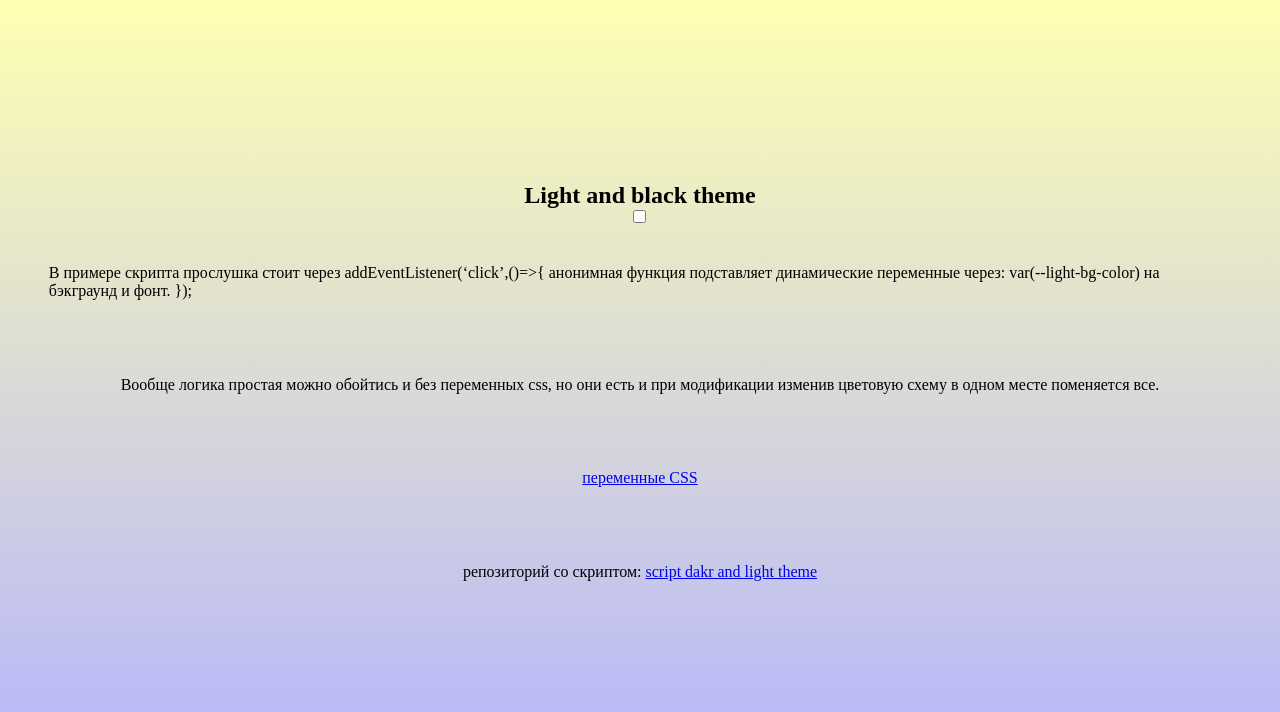
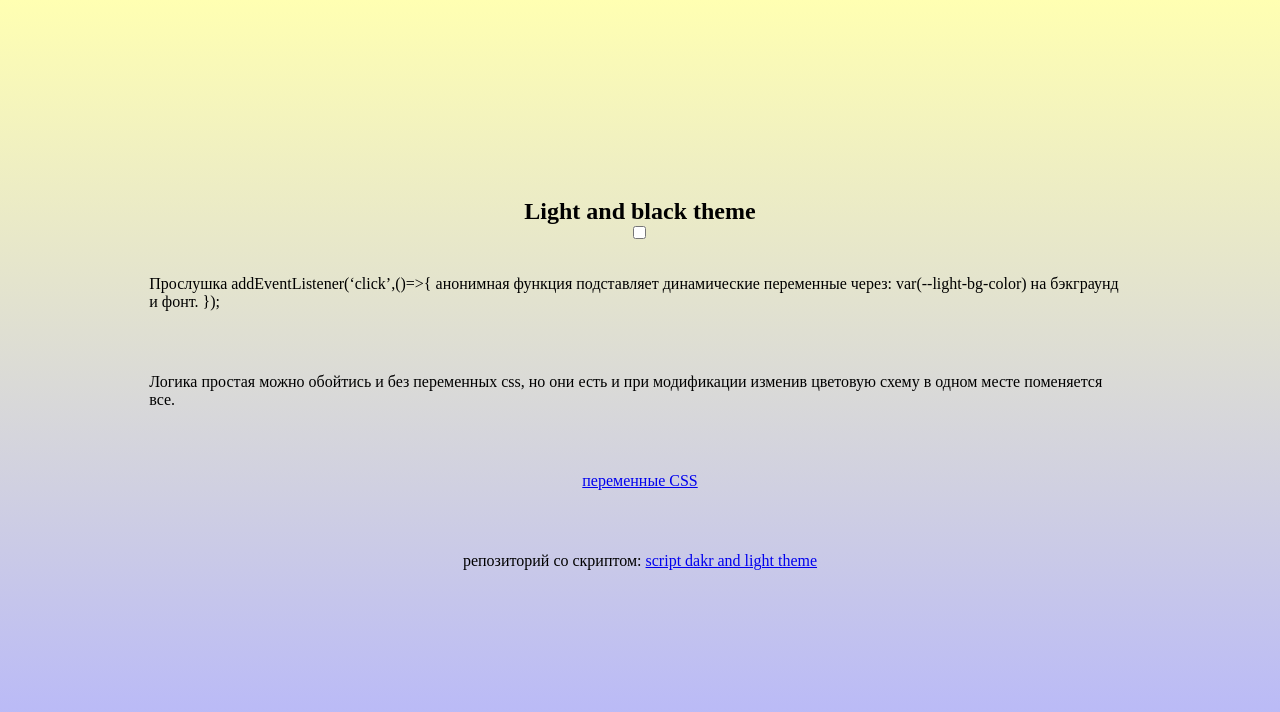
Before and after one commit to amir248/dark-light, a plain HTML site: page index.html in a window 1280 px wide. Drawn offline with Linux system fonts and the light colour scheme.

Commit message:
favicon.ico

```diff
--- a/index.html
+++ b/index.html
@@ -112,8 +112,8 @@ input:checked + .slider:before {
           <input type="checkbox"><span id='info'></span>
         </div>
 
-        <p>В примере скрипта прослушка стоит через addEventListener(‘click’,()=>{ анонимная функция подставляет динамические переменные через: var(--light-bg-color) на бэкграунд и фонт. });</p>
-        <p>Вообще логика простая можно обойтись и без переменных css, но они есть и при модификации изменив цветовую схему в одном месте поменяется все.</p>
+        <p>Прослушка addEventListener(‘click’,()=>{ анонимная функция подставляет динамические переменные через: var(--light-bg-color) на бэкграунд и фонт. });</p>
+        <p>Логика простая можно обойтись и без переменных css, но они есть и при модификации изменив цветовую схему в одном месте поменяется все.</p>
         <p><a href="https://developer.mozilla.org/ru/docs/Web/CSS/Using_CSS_custom_properties">переменные CSS</a></p>
         <p>репозиторий со скриптом: <a href="https://github.com/amir248/dark-light/blob/master/index.html">script dakr and light theme</a> </p>
       </article>
@@ -125,7 +125,6 @@ input:checked + .slider:before {
       window.addEventListener('DOMContentLoaded',()=>{
         console.log('LoadedOk');
         if(cat){
-          console.log("y");
           document.querySelector('main').style.cssText=`color:var(--dark-font-color);background:var(--dark-bg-color);`
           document.querySelector('#info').innerHTML=`dark theme`;
           // document.querySelector('input[type="checkbox"]').setAttribute(':checked', 'true');
```
Also changed, not shown: favicon(1).ico (added).
